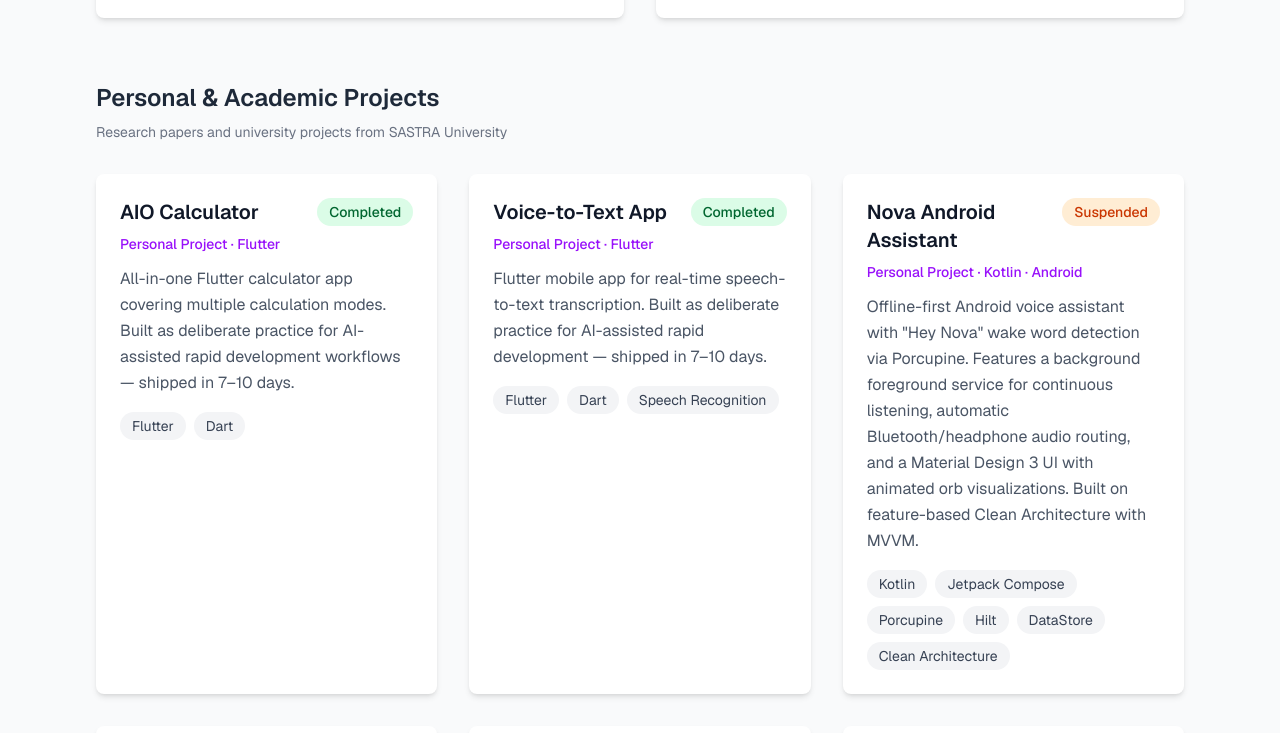
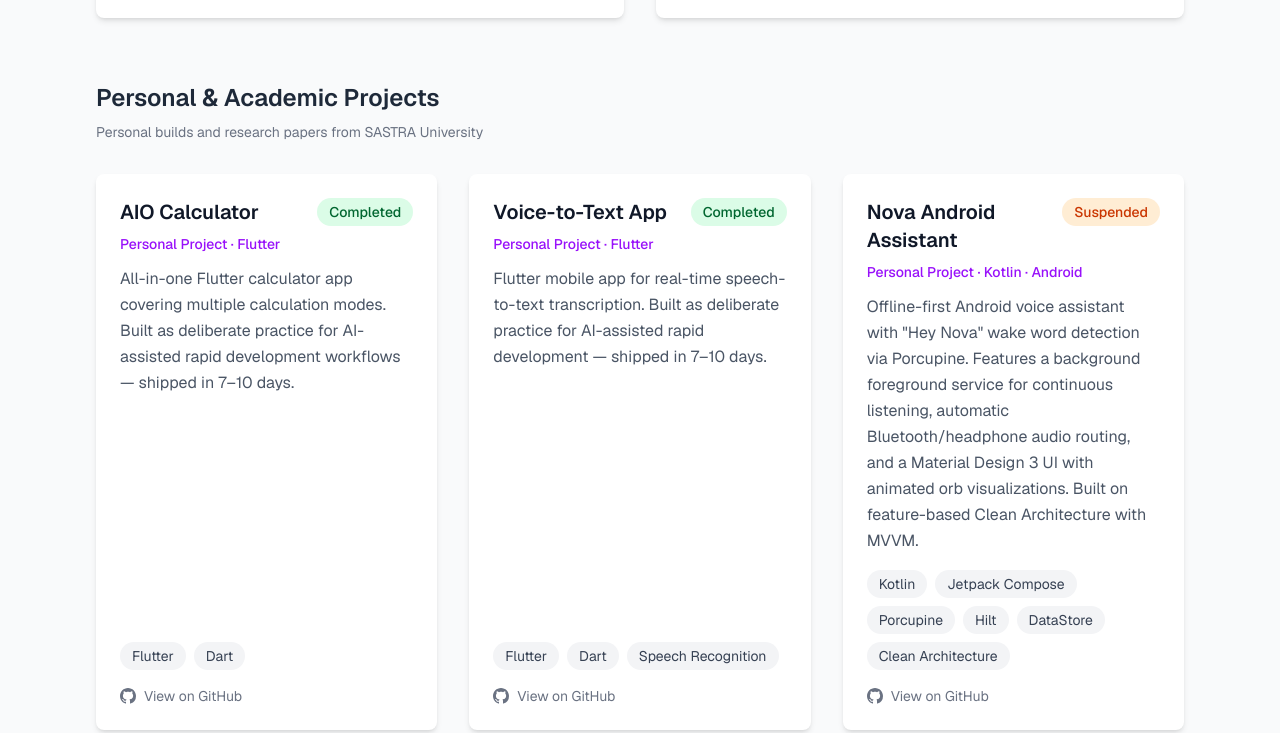
Before and after one commit to grubmaster5284/Portfolio, a Next.js app: page / in a window 1280 px wide. Shown: the part 4820-5553 px from the top of the page. Built offline with nearby package versions, Linux system fonts and the light colour scheme.

Commit message:
show GitHub link button on personal project cards that have a repo

```diff
--- a/src/app/components/ProjectsSection.tsx
+++ b/src/app/components/ProjectsSection.tsx
@@ -43,12 +43,12 @@
         {personal.length > 0 && (
           <div>
             <h3 className="text-2xl font-semibold text-gray-800 mb-2">Personal & Academic Projects</h3>
-            <p className="text-gray-500 text-sm mb-8">Research papers and university projects from SASTRA University</p>
+            <p className="text-gray-500 text-sm mb-8">Personal builds and research papers from SASTRA University</p>
             <div className="grid md:grid-cols-2 lg:grid-cols-3 gap-8">
               {personal.map((project, index) => (
                 <div
                   key={index}
-                  className="bg-white p-6 rounded-lg shadow-md hover:shadow-lg transition-all duration-300 transform hover:-translate-y-1"
+                  className="bg-white p-6 rounded-lg shadow-md hover:shadow-lg transition-all duration-300 transform hover:-translate-y-1 flex flex-col"
                 >
                   <div className="flex justify-between items-start mb-2">
                     <h4 className="text-xl font-semibold text-gray-900 flex-1">{project.title}</h4>
@@ -57,12 +57,25 @@
                     </span>
                   </div>
                   <p className="text-purple-600 text-sm font-medium mb-3">{project.context}</p>
-                  <p className="text-gray-600 mb-4 leading-relaxed">{project.description}</p>
-                  <div className="flex flex-wrap gap-2">
+                  <p className="text-gray-600 mb-4 leading-relaxed flex-1">{project.description}</p>
+                  <div className="flex flex-wrap gap-2 mb-4">
                     {project.technologies.map((tech, i) => (
                       <span key={i} className="bg-gray-100 text-gray-700 px-3 py-1 rounded-full text-sm">{tech}</span>
                     ))}
                   </div>
+                  {'link' in project && project.link && (
+                    <a
+                      href={project.link as string}
+                      target="_blank"
+                      rel="noopener noreferrer"
+                      className="mt-auto inline-flex items-center gap-2 text-sm text-gray-500 hover:text-gray-800 transition-colors"
+                    >
+                      <svg className="w-4 h-4" fill="currentColor" viewBox="0 0 24 24">
+                        <path d="M12 0C5.37 0 0 5.37 0 12c0 5.31 3.435 9.795 8.205 11.385.6.105.825-.255.825-.57 0-.285-.015-1.23-.015-2.235-3.015.555-3.795-.735-4.035-1.41-.135-.345-.72-1.41-1.23-1.695-.42-.225-1.02-.78-.015-.795.945-.015 1.62.87 1.845 1.23 1.08 1.815 2.805 1.305 3.495.99.105-.78.42-1.305.765-1.605-2.67-.3-5.46-1.335-5.46-5.925 0-1.305.465-2.385 1.23-3.225-.12-.3-.54-1.53.12-3.18 0 0 1.005-.315 3.3 1.23.96-.27 1.98-.405 3-.405s2.04.135 3 .405c2.295-1.56 3.3-1.23 3.3-1.23.66 1.65.24 2.88.12 3.18.765.84 1.23 1.905 1.23 3.225 0 4.605-2.805 5.625-5.475 5.925.435.375.81 1.095.81 2.22 0 1.605-.015 2.895-.015 3.3 0 .315.225.69.825.57A12.02 12.02 0 0 0 24 12c0-6.63-5.37-12-12-12z"/>
+                      </svg>
+                      View on GitHub
+                    </a>
+                  )}
                 </div>
               ))}
             </div>
```
